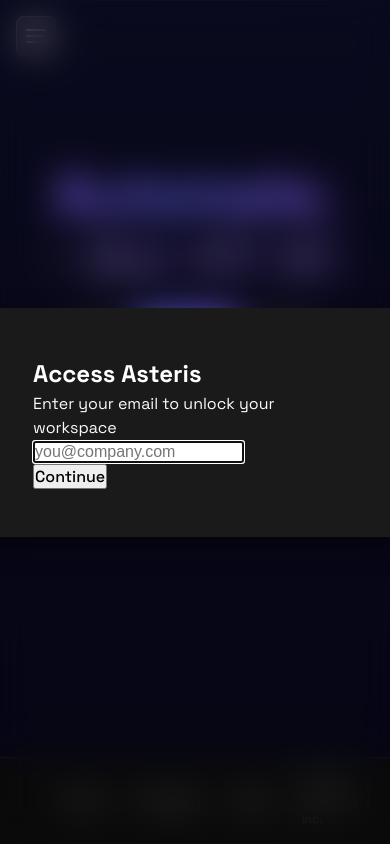
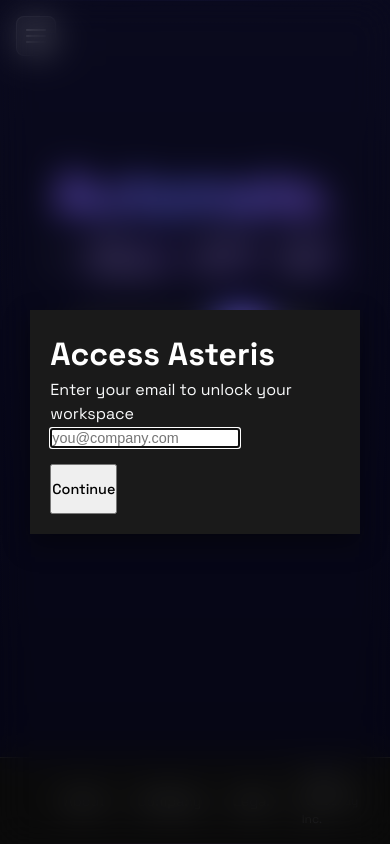
Before and after one commit to byananya/asteris-automation, a Next.js app in the folder frontend/: page / in a window 390 px wide. Built offline with nearby package versions, Linux system fonts and the light colour scheme.

Commit message:
Improve mobile responsiveness for login form and voice search button, with specific optimizations for iPhone 14 Pro, Pro Max, and Pixel 7

```diff
--- a/frontend/src/components/EmailModal.tsx
+++ b/frontend/src/components/EmailModal.tsx
@@ -8,12 +8,38 @@
 
 const EmailModal: React.FC<EmailModalProps> = ({ onClose }) => {
   const [email, setEmail] = useState('');
+  const [isSubmitting, setIsSubmitting] = useState(false);
   const [isValid, setIsValid] = useState(true);
-  const [isFadingOut, setIsFadingOut] = useState(false);
+  const [errorMessage, setErrorMessage] = useState('');
+  const [windowWidth, setWindowWidth] = useState(typeof window !== 'undefined' ? window.innerWidth : 0);
   const modalRef = useRef<HTMLDivElement>(null);
   const inputRef = useRef<HTMLInputElement>(null);
-  const [isSubmitting, setIsSubmitting] = useState(false);
   const [submitError, setSubmitError] = useState('');
+
+  // Handle responsive design based on screen width
+  useEffect(() => {
+    const handleResize = () => {
+      setWindowWidth(window.innerWidth);
+    };
+
+    window.addEventListener('resize', handleResize);
+    return () => window.removeEventListener('resize', handleResize);
+  }, []);
+
+  // Determine styling based on device width
+  const getModalPadding = () => {
+    if (windowWidth <= 390) { // iPhone 14 Pro
+      return '1.25rem';
+    } else if (windowWidth <= 428) { // iPhone 14 Pro Max and Pixel 7
+      return '1.5rem';
+    } else {
+      return '2rem';
+    }
+  };
+
+  const getFontSize = () => {
+    return windowWidth <= 390 ? '0.9rem' : '1rem';
+  };
 
   // Focus the input field when the modal appears
   useEffect(() => {
@@ -69,10 +95,8 @@
       }
 
       // Always close modal after submission attempt, since we saved to localStorage
-      setIsFadingOut(true);
-      setTimeout(() => {
-        onClose();
-      }, 500);
+      setIsSubmitting(false);
+      onClose();
 
     } catch (error) {
       console.error('Error in email submission process:', error);
@@ -85,7 +109,7 @@
 
   return (
     <div
-      className={`fixed inset-0 z-[99999] flex items-center justify-center bg-black bg-opacity-60 ${isFadingOut ? 'animate-fadeOut' : 'animate-fadeIn'}`}
+      className={`fixed inset-0 z-[99999] flex items-center justify-center bg-black bg-opacity-60 animate-fadeIn`}
       style={{
         backdropFilter: 'blur(18px)',
         WebkitBackdropFilter: 'blur(18px)',
@@ -97,7 +121,8 @@
         zIndex: 99999,
         display: 'flex',
         alignItems: 'center',
-        justifyContent: 'center'
+        justifyContent: 'center',
+        padding: '1rem'
       }}
     >
       <div
@@ -105,21 +130,27 @@
         className="bg-gray-900 rounded-3xl shadow-lg w-full max-w-md text-center flex flex-col justify-center items-center"
         style={{
           boxShadow: '0 10px 25px rgba(0, 0, 0, 0.4)',
-          minWidth: '420px',
-          padding: '3rem',
+          width: '92%',
+          maxWidth: '420px',
+          padding: getModalPadding(),
           backgroundColor: '#1a1a1a'
         }}
       >
         <div className="flex flex-col items-center justify-center w-full">
-          <h2 className="text-4xl font-bold mb-8 text-center" style={{ color: '#ffffff' }}>
-            Access Asteris
-          </h2>
-          <p className="text-lg text-gray-300 mb-10 text-center">
-            Enter your email to unlock your workspace
-          </p>
+          <h1 className="text-4xl font-bold mb-4 font-playfair"
+          style={{
+            color: 'white',
+            fontSize: windowWidth <= 390 ? '2rem' : '2.25rem'
+          }}
+        >Access Asteris</h1>
+        <p className="text-gray-400 mb-8"
+          style={{
+            fontSize: windowWidth <= 390 ? '1rem' : '1.125rem'
+          }}
+        >Enter your email to unlock your workspace</p>
 
-          <form onSubmit={handleSubmit} className="text-center mt-4 w-full flex flex-col items-center space-y-6">
-            <div className="w-full mb-0">
+          <form onSubmit={handleSubmit} className="text-center mt-8 w-full flex flex-col items-center">
+            <div className="w-full mb-12">
               <input
                 ref={inputRef}
                 type="email"
@@ -129,10 +160,11 @@
                   if (!isValid) setIsValid(true);
                 }}
                 placeholder="you@company.com"
-                className={`w-full px-4 py-3 text-base border ${!isValid ? 'border-red-500' : 'border-gray-200'} rounded-lg focus:outline-none focus:border-gray-400 focus:ring-1 focus:ring-gray-400 text-center`}
+                className={`w-full px-4 py-4 text-base border ${!isValid ? 'border-red-500' : 'border-gray-200'} rounded-lg focus:outline-none focus:border-gray-400 focus:ring-1 focus:ring-gray-400 text-center`}
                 style={{
                   color: '#555',
-                  fontSize: '16px'
+                  fontSize: getFontSize(),
+                  marginBottom: windowWidth <= 390 ? '16px' : '20px'
                 }}
                 required
                 autoFocus
@@ -140,20 +172,21 @@
             </div>
 
             {!isValid && (
-              <p className="text-red-500 text-sm mb-2 text-center">Please enter a valid email address</p>
+              <p className="text-red-500 text-sm -mt-8 mb-8 text-center">Please enter a valid email address</p>
             )}
 
             {submitError && (
-              <p className="text-red-500 text-sm mb-2 text-center">{submitError}</p>
+              <p className="text-red-500 text-sm -mt-8 mb-8 text-center">{submitError}</p>
             )}
 
             <button
               type="submit"
+              className="w-full py-4 bg-indigo-600 hover:bg-indigo-700 rounded-lg text-white font-medium transition-colors duration-300 mb-2"
               disabled={isSubmitting}
-              className="w-full py-3 px-4 flex items-center justify-center rounded-lg transition-all bg-black text-white hover:bg-gray-800 disabled:opacity-70 disabled:cursor-not-allowed"
               style={{
-                fontSize: '1rem',
-                fontWeight: 500
+                fontSize: getFontSize(),
+                fontWeight: 500,
+                padding: windowWidth <= 390 ? '0.875rem 0' : '1rem 0'
               }}
             >
               {isSubmitting ? (
--- a/frontend/src/components/IntentSearch.module.css
+++ b/frontend/src/components/IntentSearch.module.css
@@ -73,6 +73,29 @@
   margin: 0 auto;
 }
 
+@media (max-width: 768px) {
+  .inputWrapper {
+    height: 70px;
+    border-radius: 12px;
+  }
+}
+
+/* iPhone 14 Pro (390px) */
+@media (max-width: 390px) {
+  .inputWrapper {
+    height: 60px;
+    border-radius: 10px;
+  }
+}
+
+/* Pixel 7 (412px) and iPhone 14 Pro Max (428px) */
+@media (min-width: 391px) and (max-width: 428px) {
+  .inputWrapper {
+    height: 65px;
+    border-radius: 11px;
+  }
+}
+
 .input {
   flex: 1;
   height: 100%;
@@ -84,6 +107,32 @@
   padding: 0 20px;
   padding-right: 190px; /* Increased to accommodate wider Go button */
   caret-color: #6366f1;
+}
+
+@media (max-width: 768px) {
+  .input {
+    font-size: 1rem;
+    padding-right: 150px;
+    padding-left: 15px;
+  }
+}
+
+/* iPhone 14 Pro (390px) */
+@media (max-width: 390px) {
+  .input {
+    font-size: 0.9rem;
+    padding-right: 120px;
+    padding-left: 12px;
+  }
+}
+
+/* Pixel 7 (412px) and iPhone 14 Pro Max (428px) */
+@media (min-width: 391px) and (max-width: 428px) {
+  .input {
+    font-size: 0.95rem;
+    padding-right: 135px;
+    padding-left: 14px;
+  }
 }
 
 .input:focus {
@@ -124,6 +173,44 @@
   z-index: 3;
 }
 
+@media (max-width: 768px) {
+  .button {
+    height: 60px;
+    width: 70px;
+    right: 65px;
+    font-size: 1rem;
+    border-radius: 8px;
+  }
+
+  .goText {
+    display: none;
+  }
+
+  .goArrow {
+    margin: 0;
+  }
+}
+
+/* iPhone 14 Pro (390px) */
+@media (max-width: 390px) {
+  .button {
+    height: 50px;
+    width: 50px;
+    right: 55px;
+    border-radius: 6px;
+  }
+}
+
+/* Pixel 7 (412px) and iPhone 14 Pro Max (428px) */
+@media (min-width: 391px) and (max-width: 428px) {
+  .button {
+    height: 55px;
+    width: 60px;
+    right: 60px;
+    border-radius: 7px;
+  }
+}
+
 .button:hover {
   background: linear-gradient(45deg, #4f46e5, #7c3aed);
   box-shadow: 0 4px 16px rgba(99, 102, 241, 0.4), 0 0 0 1px rgba(255, 255, 255, 0.15);
@@ -154,6 +241,29 @@
   z-index: 3;
 }
 
+@media (max-width: 768px) {
+  .divider {
+    right: 55px;
+    height: 30px;
+  }
+}
+
+/* iPhone 14 Pro (390px) */
+@media (max-width: 390px) {
+  .divider {
+    right: 45px;
+    height: 25px;
+  }
+}
+
+/* Pixel 7 (412px) and iPhone 14 Pro Max (428px) */
+@media (min-width: 391px) and (max-width: 428px) {
+  .divider {
+    right: 50px;
+    height: 28px;
+  }
+}
+
 .voiceButton {
   position: absolute;
   right: 10px;
@@ -174,6 +284,35 @@
   z-index: 3;
 }
 
+@media (max-width: 768px) {
+  .voiceButton {
+    width: 45px;
+    height: 50px;
+    right: 5px;
+    border-radius: 8px;
+  }
+}
+
+/* iPhone 14 Pro (390px) */
+@media (max-width: 390px) {
+  .voiceButton {
+    width: 38px;
+    height: 42px;
+    right: 3px;
+    border-radius: 6px;
+  }
+}
+
+/* Pixel 7 (412px) and iPhone 14 Pro Max (428px) */
+@media (min-width: 391px) and (max-width: 428px) {
+  .voiceButton {
+    width: 42px;
+    height: 46px;
+    right: 4px;
+    border-radius: 7px;
+  }
+}
+
 .clearButton {
   position: absolute;
   right: 80px;
@@ -189,6 +328,29 @@
   padding: 8px;
   transition: color 0.2s ease;
   z-index: 2;
+}
+
+@media (max-width: 768px) {
+  .clearButton {
+    right: 60px;
+    padding: 5px;
+  }
+}
+
+/* iPhone 14 Pro (390px) */
+@media (max-width: 390px) {
+  .clearButton {
+    right: 50px;
+    padding: 3px;
+  }
+}
+
+/* Pixel 7 (412px) and iPhone 14 Pro Max (428px) */
+@media (min-width: 391px) and (max-width: 428px) {
+  .clearButton {
+    right: 55px;
+    padding: 4px;
+  }
 }
 
 .clearButton:hover {
--- a/frontend/src/components/IntentSearch.tsx
+++ b/frontend/src/components/IntentSearch.tsx
@@ -402,8 +402,8 @@
                 <div className={styles.loadingSpinner}></div>
               ) : (
                 <>
-                  <div>Go</div>
-                  <FiArrowRight size={24} strokeWidth={2.5} />
+                  <div className={styles.goText}>Go</div>
+                  <FiArrowRight size={24} strokeWidth={2.5} className={styles.goArrow} />
                 </>
               )}
             </button>
```
Also changed, not shown: frontend/src/components/AccessModal.tsx (+6 -6 lines).
